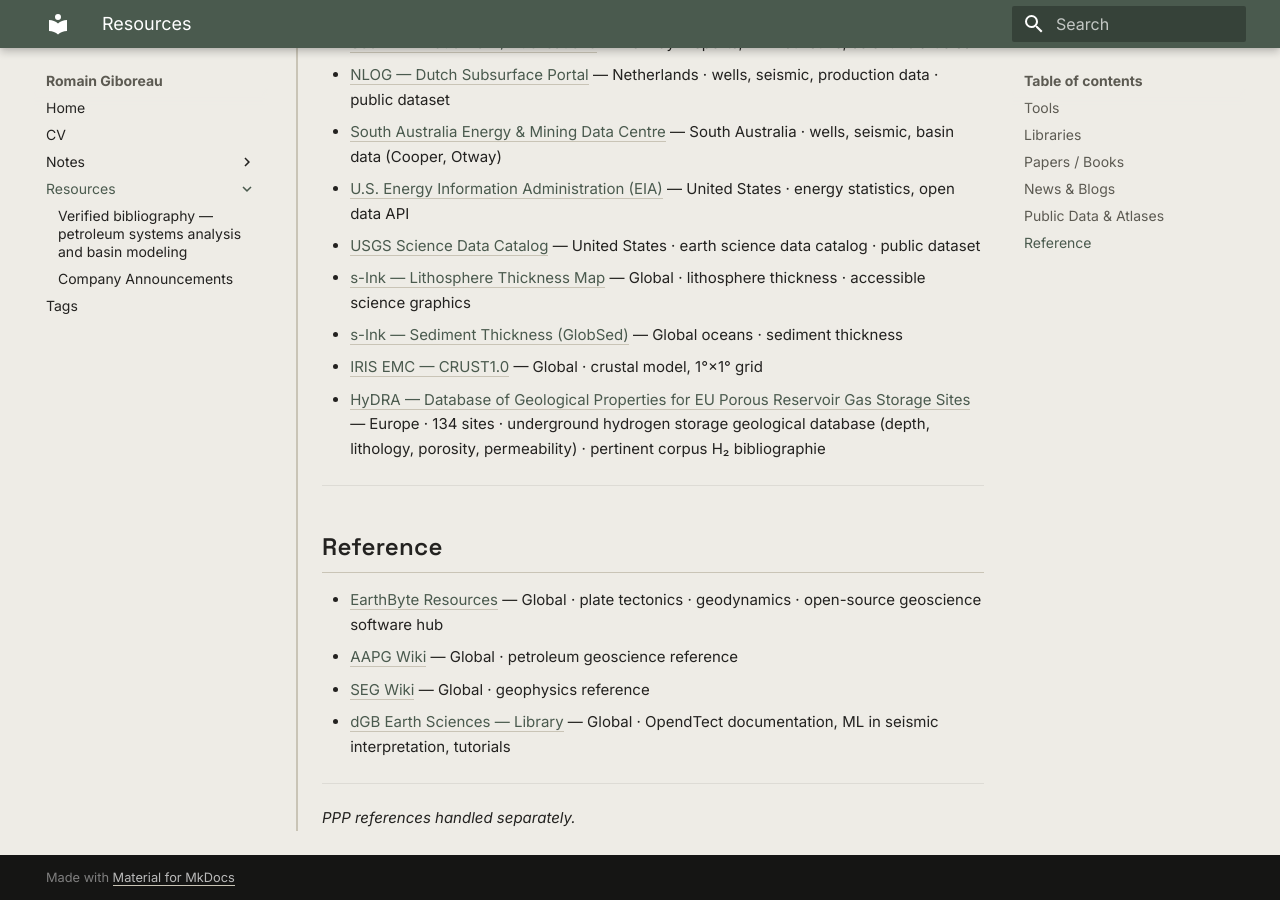
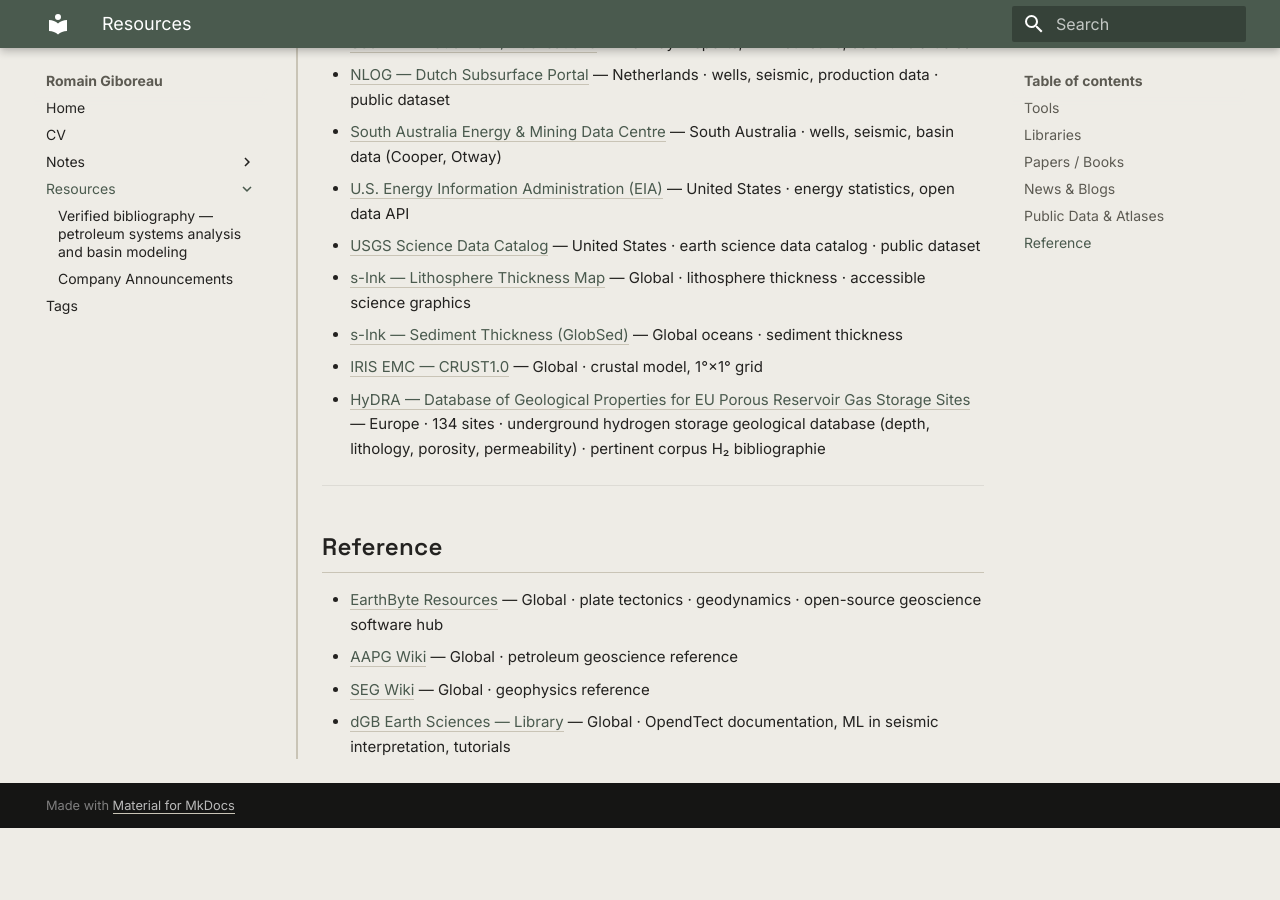
Before and after one commit to RomainGiboreau/My_Website, an MkDocs documentation site: the page built from docs/resources/index.md, in a window 1280 px wide and 900 px high, scrolled down 4001 px. Built offline with MkDocs 1.6.1 and Material for MkDocs 9.7.7, drawn with Linux system fonts in a browser that asks for light colours; after the commit the page ends 4829 px from its top, so only the background shows below that.

```diff
--- a/docs/resources/index.md
+++ b/docs/resources/index.md
@@ -114,7 +114,3 @@
 - [AAPG Wiki](https://wiki.aapg.org/Main_Page) — Global · petroleum geoscience reference
 - [SEG Wiki](https://wiki.seg.org/wiki/Main_Page) — Global · geophysics reference
 - [dGB Earth Sciences — Library](https://dgbes.com/library/) — Global · OpendTect documentation, ML in seismic interpretation, tutorials
-
----
-
-*PPP references handled separately.*
```
